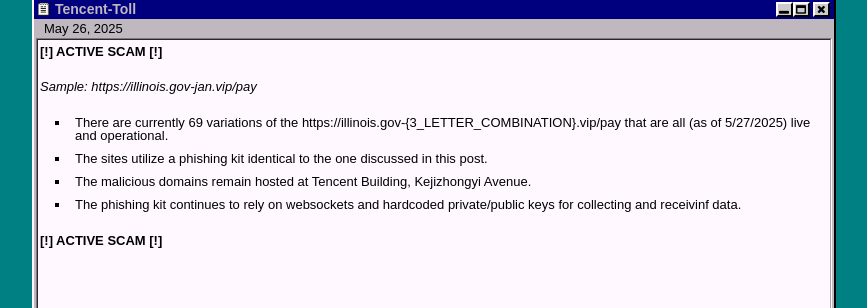
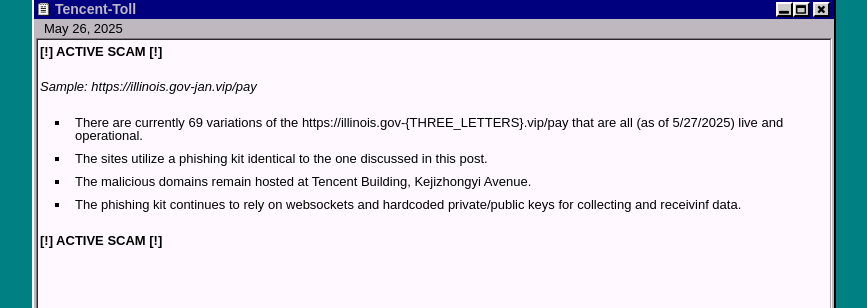
Before and after one commit to scattered-gonk/scattered-gonk.github.io, a Jekyll site: the page built from _posts/2025-26-05-Tencent-Toll.md, in a window 1280 px wide. Shown: the part 263-571 px from the top of the page, without its empty margins (206-1073 px from the left). Built offline with Jekyll 4.4.1, drawn with Linux system fonts in a browser that asks for light colours; some of the changed lines change nothing that is shown.

Commit message:
Updated posts

```diff
--- a/_posts/2025-26-05-Tencent-Toll.md
+++ b/_posts/2025-26-05-Tencent-Toll.md
@@ -10,7 +10,7 @@
 **[!] ACTIVE SCAM [!]**
 
 *Sample: https://illinois.gov-jan.vip/pay*
-* There are currently 69 variations of the https://illinois.gov-{3_LETTER_COMBINATION}.vip/pay that are all (as of 5/27/2025) live and operational.
+* There are currently 69 variations of the https://illinois.gov-{THREE_LETTERS}.vip/pay that are all (as of 5/27/2025) live and operational.
 * The sites utilize a phishing kit identical to the one discussed in this post.
 * The malicious domains remain hosted at Tencent Building, Kejizhongyi Avenue.
 * The phishing kit continues to rely on websockets and hardcoded private/public keys for collecting and receivinf data.
@@ -59,7 +59,7 @@
 <h2> What the Scammer Sees </h2>
 
 In order to correlate the victim's responses to that same victim, the site generates a unique token to be attributed to the victim. This token is retrieved by vising a URL of the following format:
-    https://getipass.com-{RANDOM_FOUR_LETTERS}.xin/front/checkIp?token=123
+    https://getipass.com-{FOUR_LETTERS}.xin/front/checkIp?token=123
 
 The response would come in JSON format, as follows:
 
```
